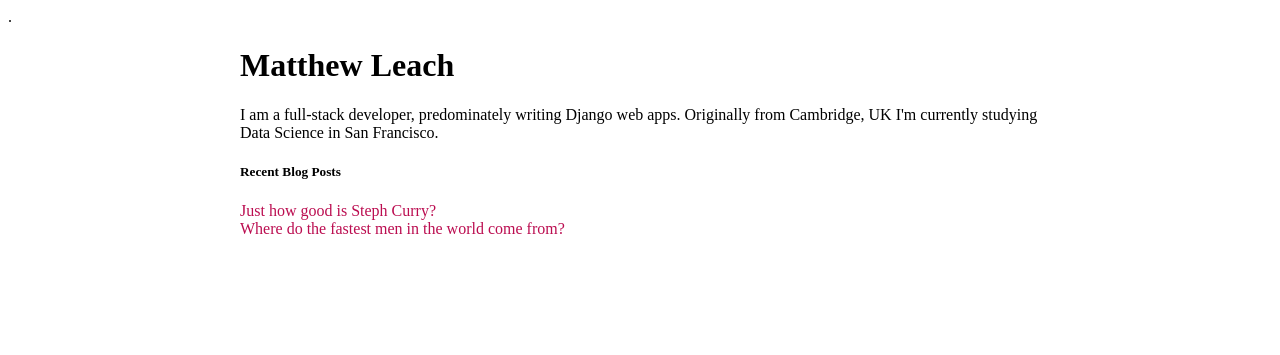
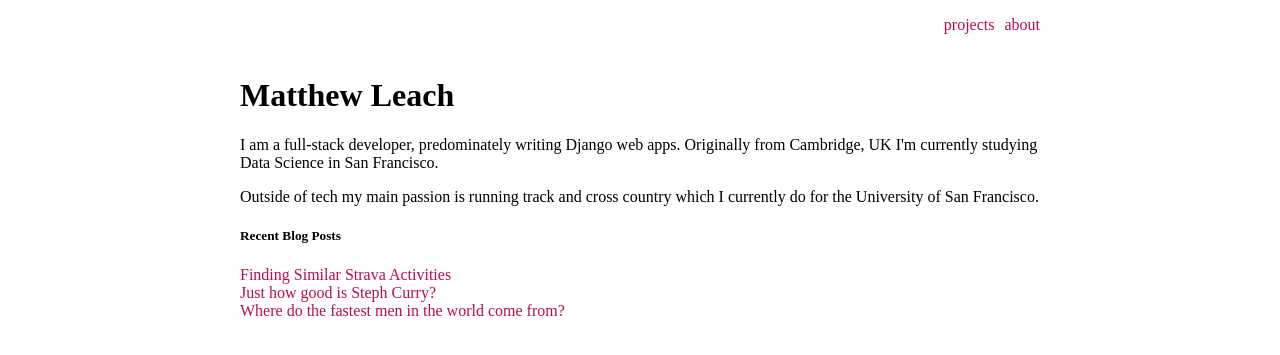
Before and after one commit to matt-leach/matt-leach.github.io, a Flask app: page / in a window 1280 px wide. Shown: the top 355 px of the page. Run offline with Flask 2, Linux system fonts and the light colour scheme.

Commit message:
making a start with strava blog

```diff
--- a/project/static/base.css
+++ b/project/static/base.css
@@ -1,11 +1,13 @@
 
 @media (min-width: 800px) {
-    .main {
+    .main, .menu {
         width: 800px;
         margin-left: auto;
         margin-right: auto;
     }
 }
+
+.menu { max-width: 800px; height: 40px;}
 
 .main { max-width: 800px; }
 
@@ -16,6 +18,11 @@
     height: 500px;
 }
 
+.menu-link {
+  padding-left: 10px;
+  float: right;
+}
+
 a {
   color: #BB0D50;
   text-decoration: none;
--- a/project/templates/base.html
+++ b/project/templates/base.html
@@ -9,6 +9,12 @@
 </head>
 
 <body>
+    <div class='menu'>
+      <p><a href='/' class='menu-link'>about</a></p>
+      <p><a href='https://github.com/matt-leach' class='menu-link' target='blank'>projects</a></p>
+    </div>
+
+
     <div class='main'>
       {% block content %}
 
--- a/project/templates/index.html
+++ b/project/templates/index.html
@@ -1,4 +1,4 @@
-.{% extends "base.html" %}
+{% extends "base.html" %}
 {% block content %}
 <h1>Matthew Leach</h1>
 
@@ -6,8 +6,14 @@
   I am a full-stack developer, predominately writing Django web apps. Originally from
   Cambridge, UK I'm currently studying Data Science in San Francisco.
 </p>
+<p>
+  Outside of tech my main passion is running track and cross country which I currently do
+  for the University of San Francisco.
+</p>
 
 <h5>Recent Blog Posts</h5>
+<a href='blog/strava.html'>Finding Similar Strava Activities</a>
+<br>
 <a href='blog/steph.html'>Just how good is Steph Curry?</a>
 <br>
 <a href='blog/fastest-men-in-the-world.html'>Where do the fastest men in the world come from?</a>
--- a/project/views.py
+++ b/project/views.py
@@ -15,3 +15,7 @@ def blog1():
 @app.route('/blog/steph.html')
 def blog2():
     return render_template('steph.html')
+
+@app.route('/blog/strava.html')
+def strava():
+    return render_template('strava.html')
```
Also changed, not shown: project/templates/strava.html (added, +66 -0 lines).
